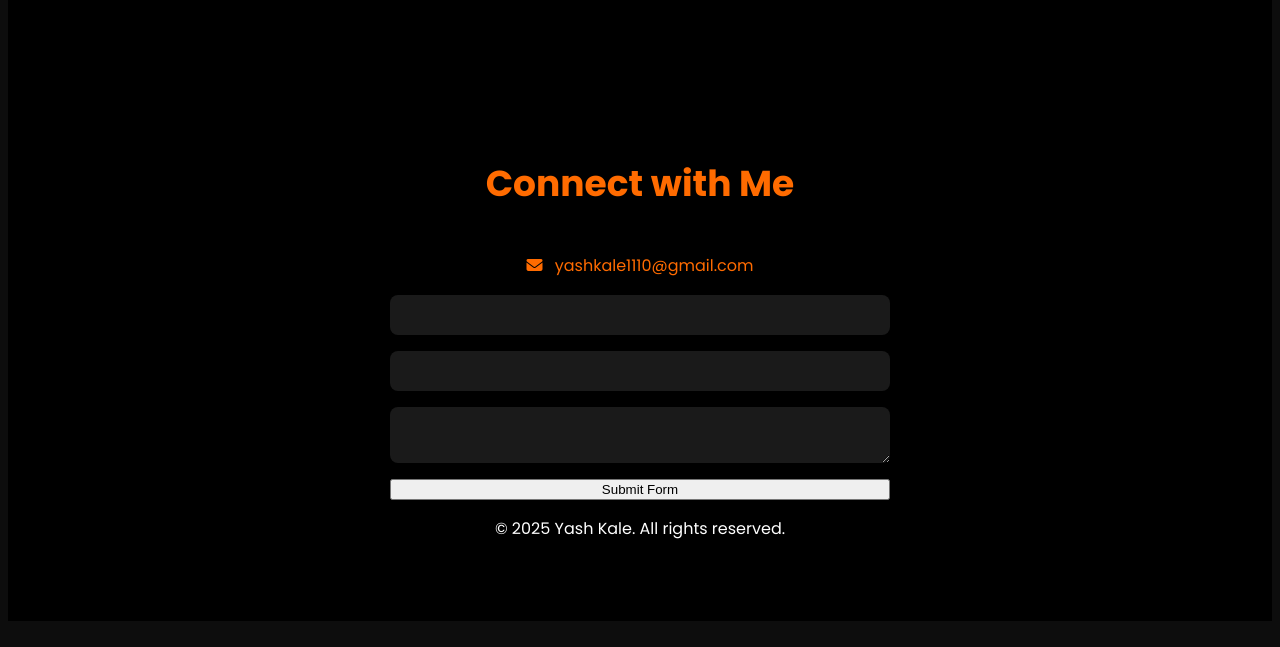
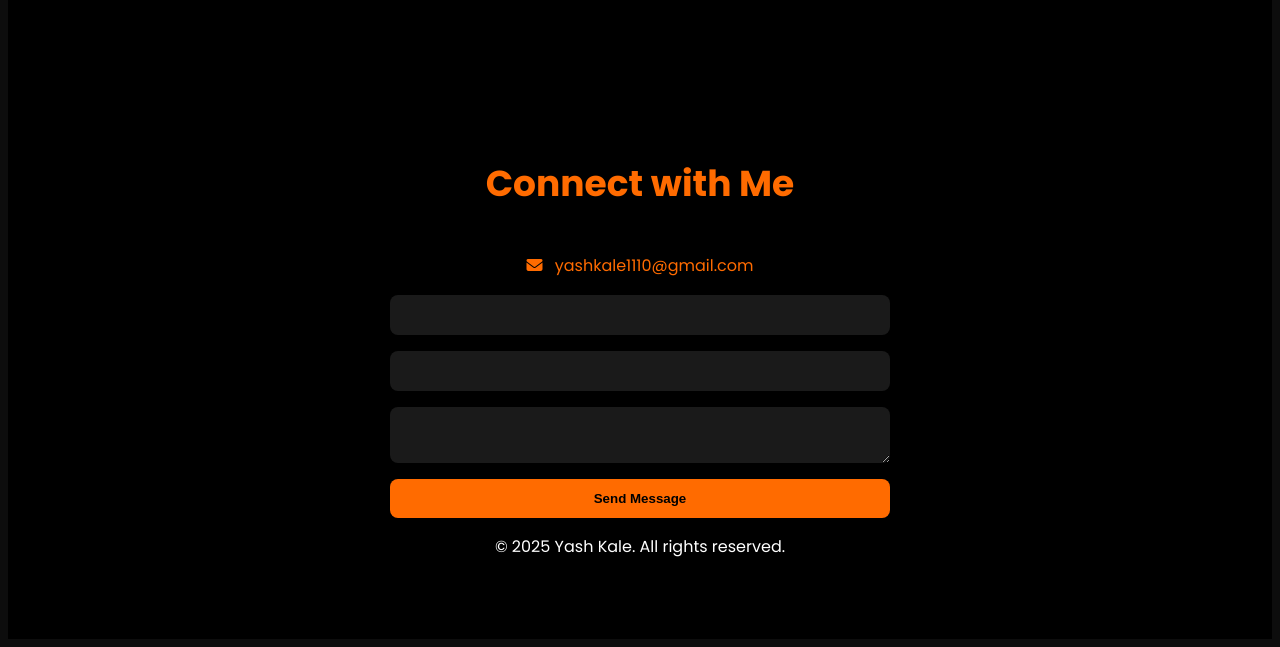
Before and after one commit to NOTGOLUU/Portfolio-site, a plain HTML site: page index.html in a window 1280 px wide. Shown: the part 2828-3475 px from the top of the page. Drawn offline with nearby package versions, Linux system fonts and the light colour scheme.

Commit message:
Update index.html

```diff
--- a/index.html
+++ b/index.html
@@ -124,7 +124,7 @@
     <!-- Custom Confirmation / Success Page -->
     <!-- <input type="hidden" name="redirect" value="https://mywebsite.com/thanks.html"> -->
 
-    <button type="submit">Submit Form</button>
+    <button type="submit" class="btn">Send Message</button>
 
 </form>
 
```
